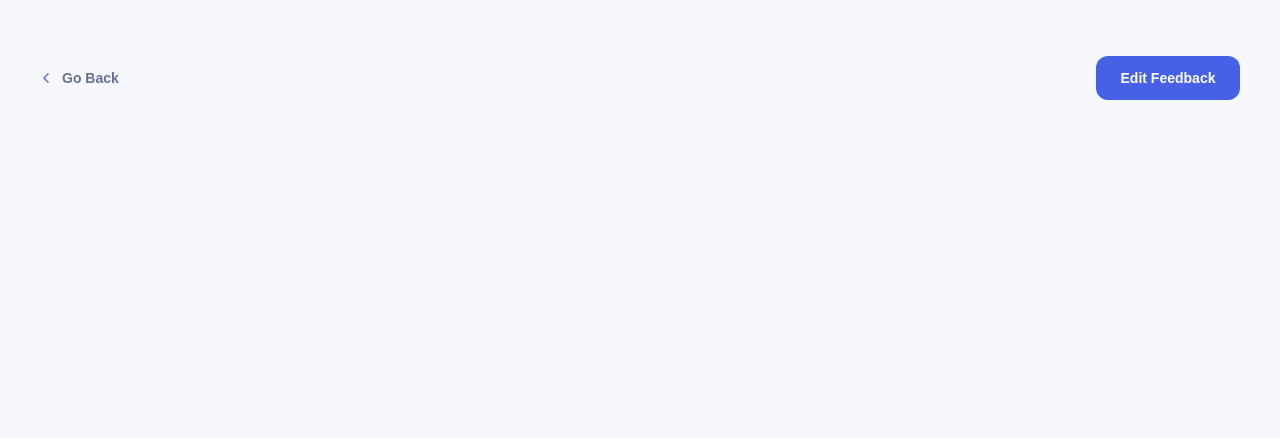
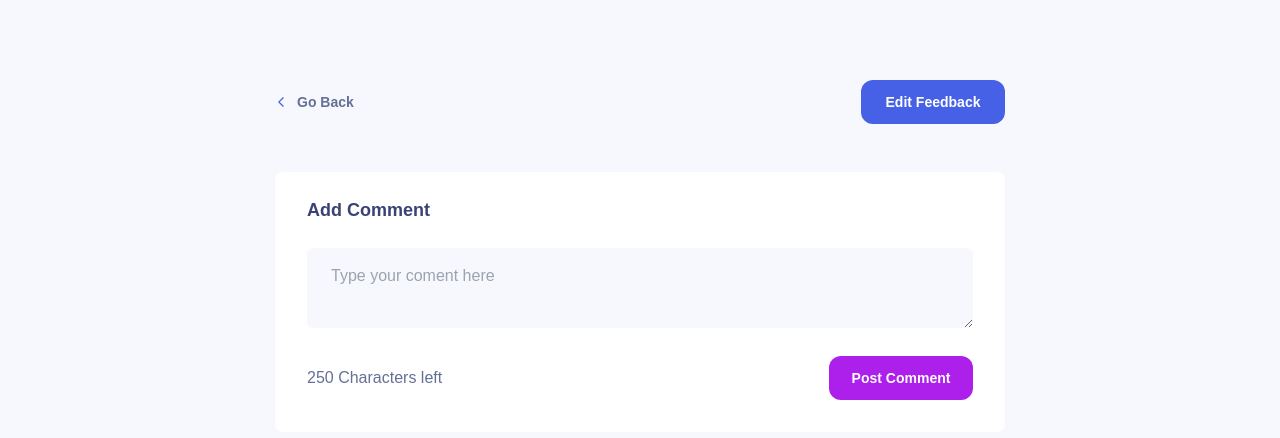
Before and after one commit to rishabhjain1997/product-feedback-fem, a React (Create React App) app: page /feedback-detail/1 in a window 1280 px wide. Shown: the top 438 px of the page. Built offline with nearby package versions, Linux system fonts and the light colour scheme.

Commit message:
Add comment

```diff
--- a/src/components/comments/AddComment.jsx
+++ b/src/components/comments/AddComment.jsx
@@ -1,7 +1,33 @@
-import React from "react"
+import React, { useState } from "react"
+import Button from "../shared/Button"
+const AddComment = () => {
+  const [title, setTitle] = useState("")
+  const [titleError, setTitleError] = useState("")
+  return (
+    <div className="bg-base-100 rounded-lg p-6 md:p-8 md:pt-6 flex flex-col">
+      <h1 className="text-neutral text-lg font-bold">Add Comment</h1>
+      <textarea
+        placeholder="Type your coment here"
+        className={`self-stretch h-20 text-xs  md:text-base p-4 md:px-6 rounded-md bg-base-200 mt-6
 
-const AddComment = () => {
-  return <div>AddComment</div>
+      ${
+        titleError.length === 0
+          ? "outline-none focus:outline-none border-0 focus:border-primary ring-0 focus:ring-1 focus:ring-primary"
+          : "outline-none focus:outline-none border-error ring-1 ring-error"
+      }`}
+        value={title}
+        onChange={(e) => {
+          console.log("Button Clicked")
+        }}
+      />
+      <div className="flex flex-row mt-4 md:mt-7 justify-between items-center">
+        <p className="text-info text-xs md:text-base">250 Characters left</p>
+        <div className="w-32 md:w-36">
+          <Button type="secondary">Post Comment</Button>
+        </div>
+      </div>
+    </div>
+  )
 }
 
 export default AddComment
--- a/src/pages/FeedbackDetail.jsx
+++ b/src/pages/FeedbackDetail.jsx
@@ -2,12 +2,13 @@ import React from "react"
 import Button from "../components/shared/Button"
 import { useNavigate } from "react-router-dom"
 import SuggestionCard from "../components/suggestions/SuggestionCard"
+import AddComment from "../components/comments/AddComment"
 import { useParams } from "react-router-dom"
 const FeedbackDetail = () => {
   const navigate = useNavigate()
   const { feedbackId } = useParams()
   return (
-    <div className="p-6 md:px-10 md:pt-14 flex flex-col items-stretch">
+    <div className="p-6 md:px-10 md:pt-14 xl:max-w-[730px] xl:mx-auto xl:px-0 xl:pt-20 xl:pb-32 flex flex-col items-stretch">
       <div className="flex flex-row justify-between">
         <div
           className=""
@@ -28,6 +29,9 @@ const FeedbackDetail = () => {
         </div>
       </div>
       <div className="w-full mt-6">{/* <SuggestionCard /> */}</div>
+      <div className="mt-6">
+        <AddComment />
+      </div>
     </div>
   )
 }
```
